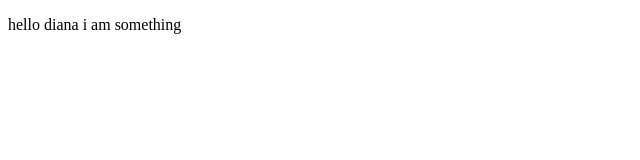
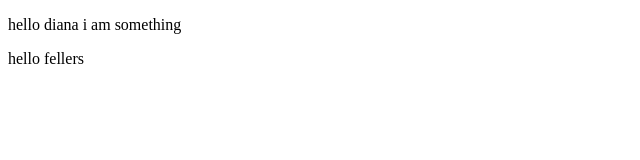
Before and after one commit to dianailan/test-rep, a plain HTML site: page index.html in a window 1280 px wide. Shown: the full height of the page, 0-640 px from the left. Drawn offline with Linux system fonts and the light colour scheme.

Commit message:
Changed index and app

```diff
--- a/app.js
+++ b/app.js
@@ -0,0 +1 @@
+console.log("hello");
--- a/index.html
+++ b/index.html
@@ -8,5 +8,6 @@
 </head>
 <body>
     <p>hello diana i am something </p>
+    <p>hello fellers</p>
 </body>
 </html>
```
